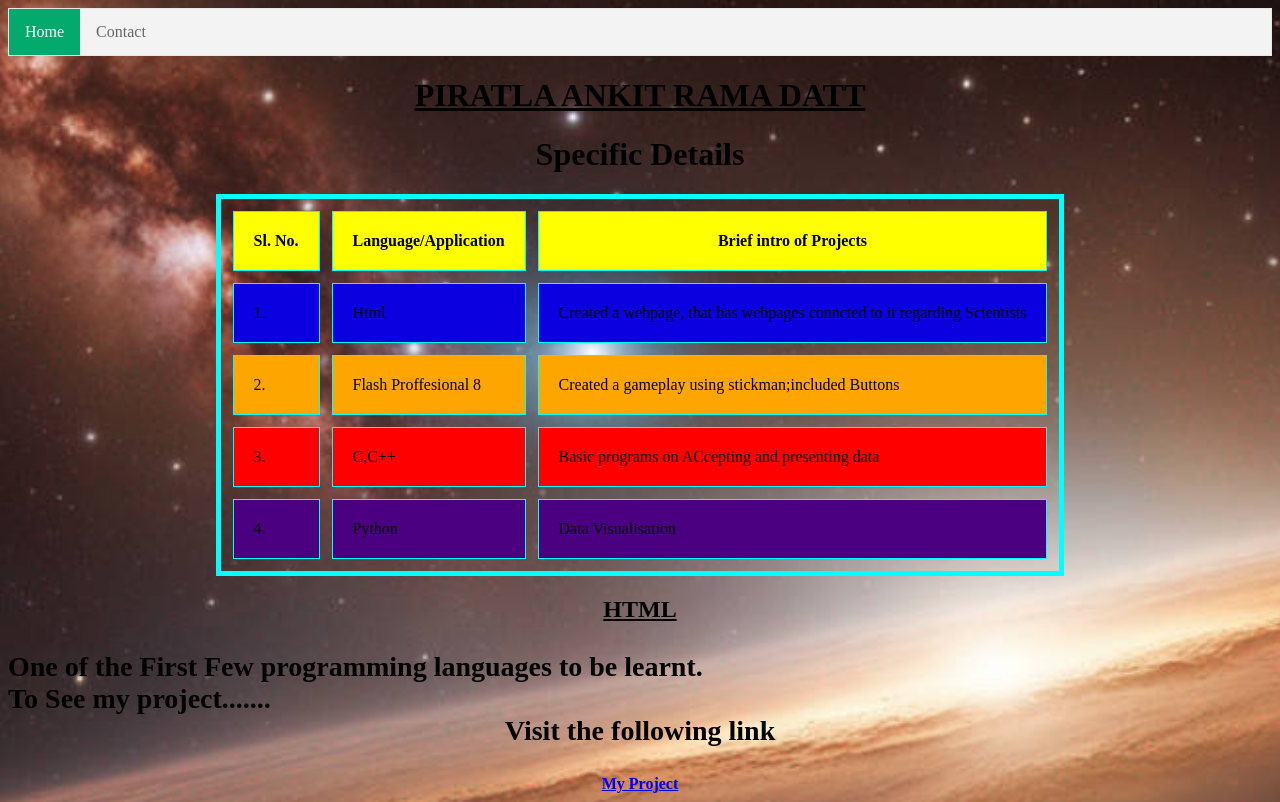
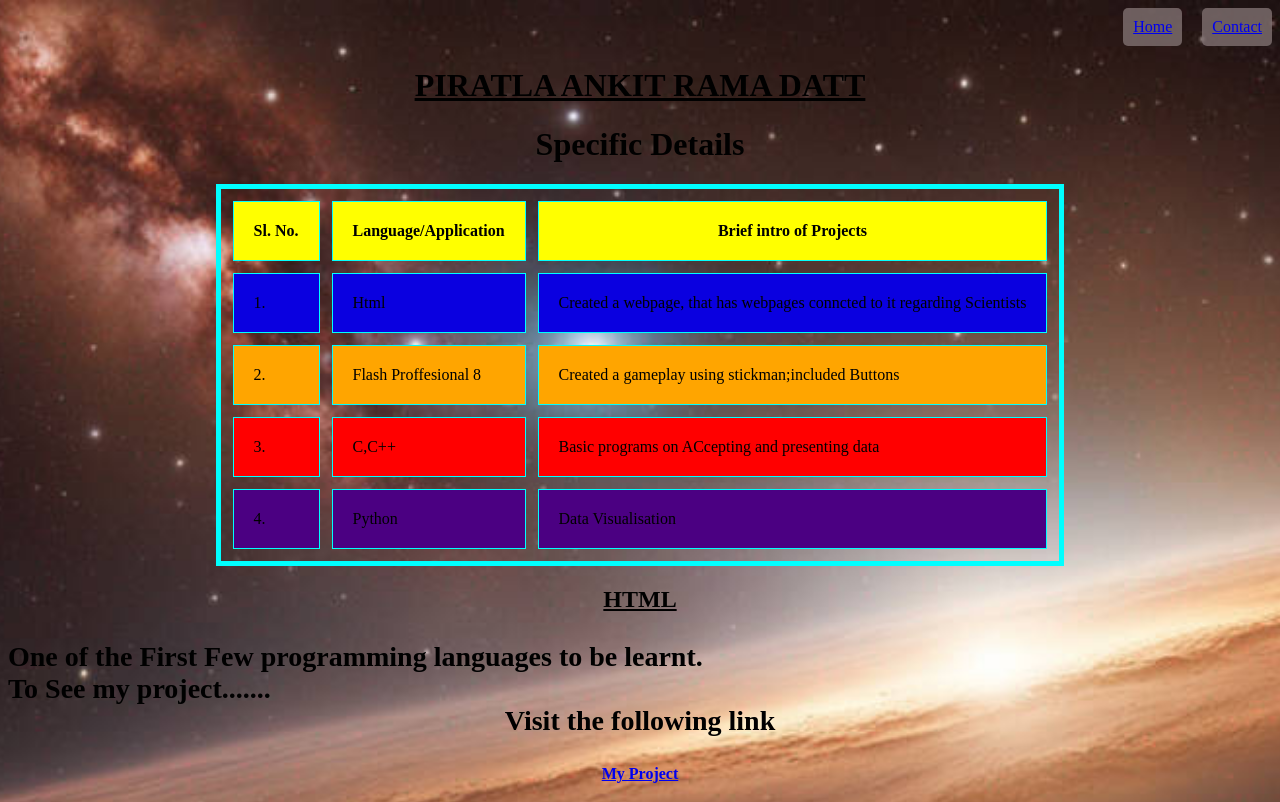
Before and after one commit to Developer-ankit06/Sample_webpage, a plain HTML site: page index.html in a window 1280 px wide. Shown: the top 802 px of the page. Drawn offline with Linux system fonts and the light colour scheme.

Commit message:
Update index.html

```diff
--- a/index.html
+++ b/index.html
@@ -1,7 +1,7 @@
 <!DOCTYPE html>
 <html>
     <head>
-        <title>Selection</title>
+        <title>Ankit</title>
         <style>
 
         body
@@ -66,17 +66,25 @@ li a.active {
   color: white;
   background-color: #04AA6D;
 }
+.header{
+    display:flex;
+    justify-content: right;
+    gap: 20px;
+}
+.active2{
+    padding: 10px;
+    background-color: rgba(128, 113, 113, 0.8);
+    border-radius: 5px;
+}
 </style>
 </head>
 <body>
+<div class="header">
+  <a class="active2" href="GDG Selection.HTML">Home</a>
+  <a class="active2" href="contact.html">Contact</a>
+</div>
 
-<ul>
-  <li><a class="active" href="GDG Selection.HTML">Home</a></li>
-  <li><a href="contact.html">Contact</a></li>
-</ul>
-        </style>
-    </head>
-    <body>
+   <body>
         <h1><u>PIRATLA ANKIT RAMA DATT</u></h1>
         <h1>Specific Details</h1>
         <table border=5 bordercolor="aqua" align=center cellpadding=20 cellspacing=12>
```
